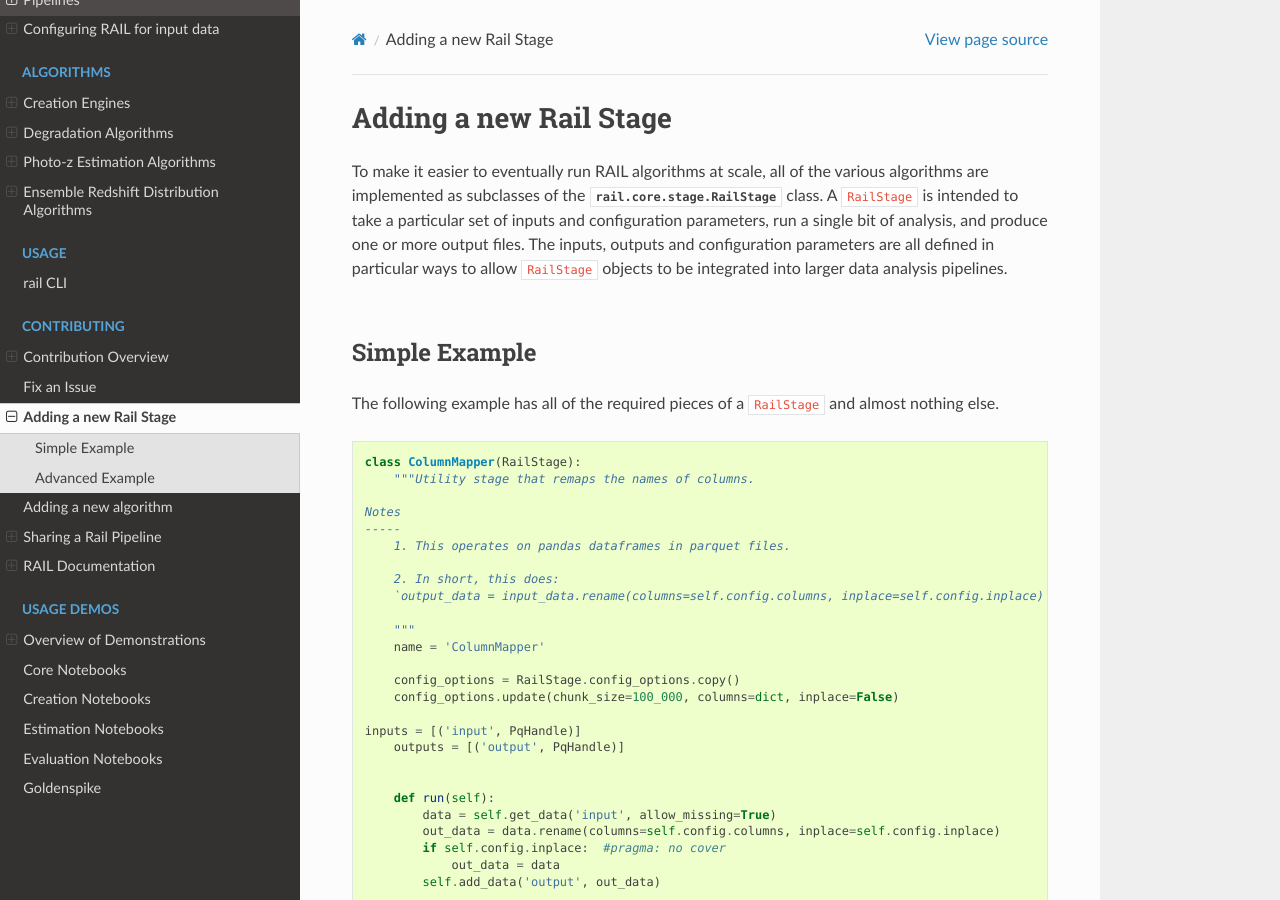
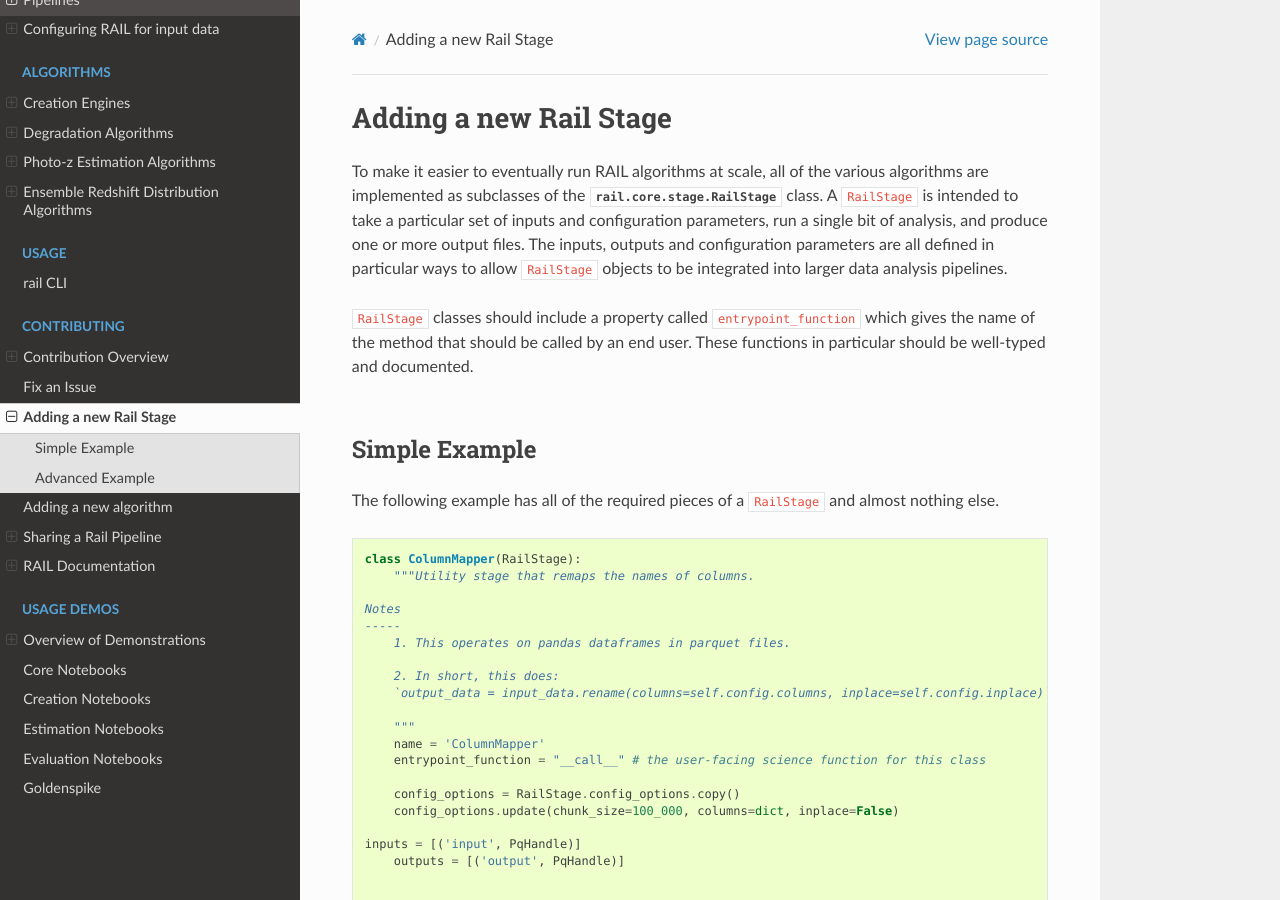
Before and after one commit to LSSTDESC/rail, a Sphinx documentation site: the page built from docs/source/new_rail_stage.rst, in a window 1280 px wide and 900 px high. Built offline with Sphinx 7.4.7 and the Read the Docs theme 3.1.0, drawn with Linux system fonts in a browser that asks for light colours; pages that are not in the unit, such as notebooks, are missing from menus; the version number could not be read and is left out.

Commit message:
Document `entrypoint_function`

```diff
--- a/docs/source/new_rail_stage.rst
+++ b/docs/source/new_rail_stage.rst
@@ -8,6 +8,10 @@ A ``RailStage`` is intended to take a particular set of inputs and configuration
 run a single bit of analysis, and produce one or more output files.  The inputs, outputs
 and configuration parameters are all defined in particular ways to allow ``RailStage``
 objects to be integrated into larger data analysis pipelines.
+
+``RailStage`` classes should include a property called ``entrypoint_function`` which
+gives the name of the method that should be called by an end user. These functions in
+particular should be well-typed and documented.
 
 Simple Example
 ==============
@@ -28,6 +32,7 @@ The following example has all of the required pieces of a ``RailStage`` and almo
 
        """
        name = 'ColumnMapper'
+       entrypoint_function = "__call__" # the user-facing science function for this class
 
        config_options = RailStage.config_options.copy()
        config_options.update(chunk_size=100_000, columns=dict, inplace=False)
```
